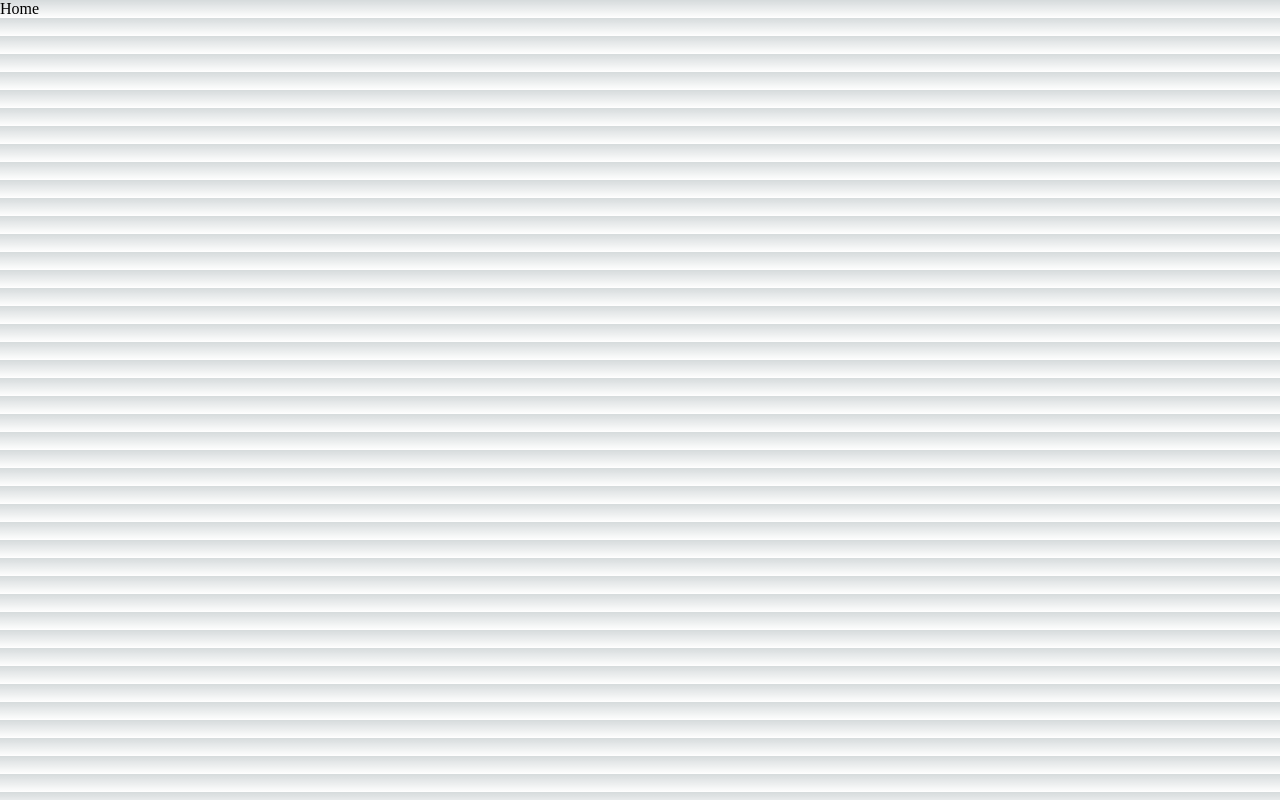
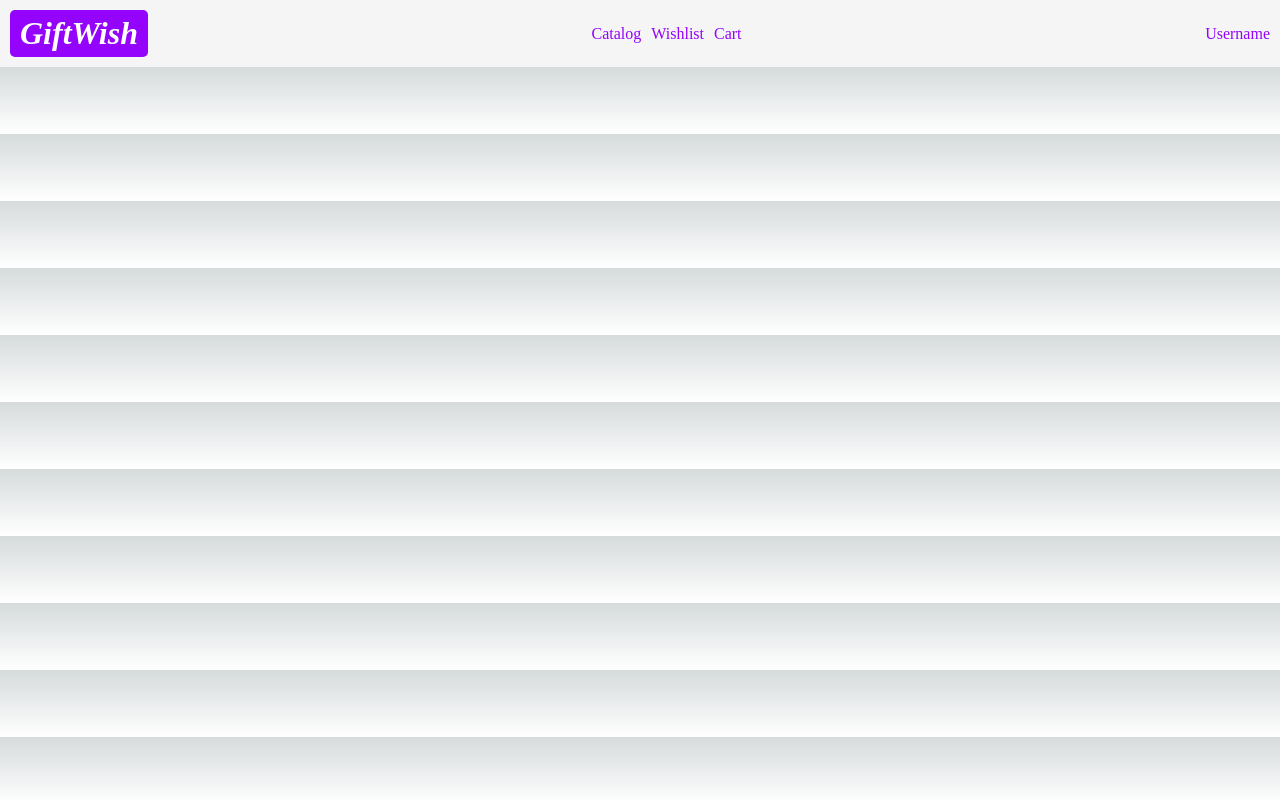
Before and after one commit to gajokremer/GiftWish, a Next.js app: page /home in a window 1280 px wide. Built offline with nearby package versions, Linux system fonts and the light colour scheme.

Commit message:
Created NavBar.

```diff
--- /dev/null
+++ b/components/NavBar.js
@@ -0,0 +1,23 @@
+import Link from "next/link";
+import React from "react";
+import styles from "../styles/NavBar.module.css";
+
+const NavBar = () => {
+  return (
+    <div className={styles.navbar}>
+      <div className={styles.titleBox}>
+        <Link href={"/"}>
+          <h1 className={styles.title}>GiftWish</h1>
+        </Link>
+      </div>
+      <div className={styles.menu}>
+        <div className={styles.menuItem}>Catalog</div>
+        <div className={styles.menuItem}>Wishlist</div>
+        <div className={styles.menuItem}>Cart</div>
+      </div>
+      <div className={styles.username}>Username</div>
+    </div>
+  );
+};
+
+export default NavBar;
--- a/pages/home.js
+++ b/pages/home.js
@@ -1,5 +1,10 @@
 import React from "react";
+import NavBar from "../components/NavBar";
 
 export default function Home() {
-  return <div>Home</div>;
+  return (
+    <>
+      <NavBar></NavBar>
+    </>
+  );
 }
--- a/pages/index.js
+++ b/pages/index.js
@@ -35,7 +35,7 @@ export default function Home() {
           </p>
 
           <Link href="/home">
-            <button className={styles.button}>Click Me</button>
+            <button className={styles.button}>Start</button>
           </Link>
         </main>
 
--- a/styles/Home.module.css
+++ b/styles/Home.module.css
@@ -170,7 +170,7 @@
   padding: 1rem 2rem;
   font-size: 1.5rem;
   background-color: var(--accent-color);
-  opacity: 0.8;
+  opacity: 1;
   color: white;
   border: none;
   border-radius: 20px;
@@ -179,7 +179,7 @@
 
 .button:hover {
   background-color: var(--accent-color);
-  opacity: 1;
+  opacity: 0.8;
 }
 
 .highlight {
--- /dev/null
+++ b/styles/NavBar.module.css
@@ -0,0 +1,35 @@
+.navbar {
+  display: flex;
+  align-items: center;
+  justify-content: space-between;
+  background-color: whitesmoke;
+  padding: 10px;
+  color: #ffffff; /* Set the text color to white */
+}
+
+.title {
+  margin: 0;
+}
+
+.titleBox {
+  background-color: var(--accent-color); /* Use the accent color variable */
+  padding: 5px 10px;
+  display: inline-block;
+  border-radius: 5px;
+  font-style: italic; /* Make the text italic */
+  font-weight: bold; /* Make the text bold */
+}
+
+.menu {
+  display: flex;
+  color: var(--accent-color); /* Use the accent color variable */
+}
+
+.menuItem {
+  margin-right: 10px;
+}
+
+.username {
+  margin-left: 10px;
+  color: var(--accent-color); /* Use the accent color variable */
+}
```
